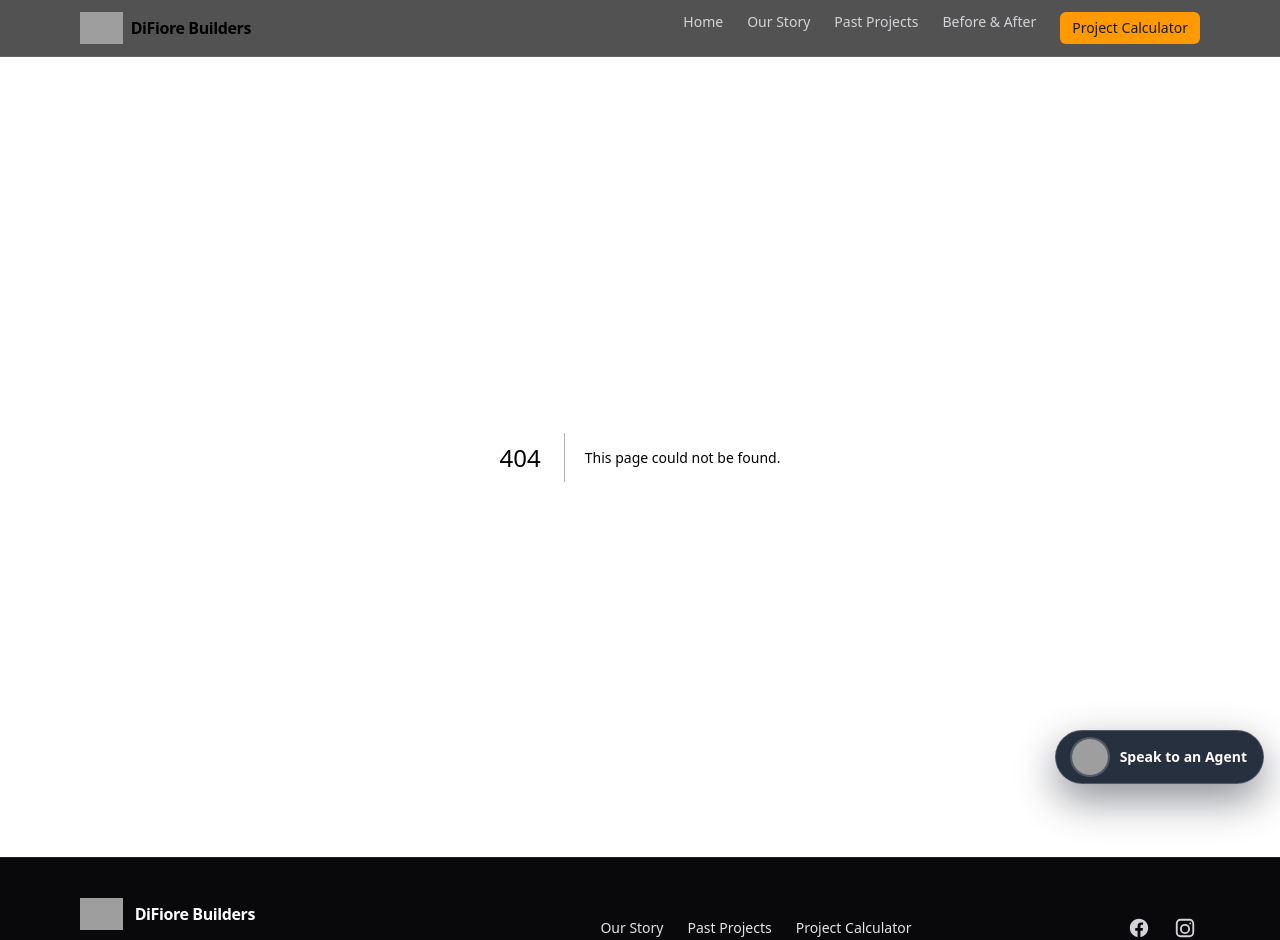
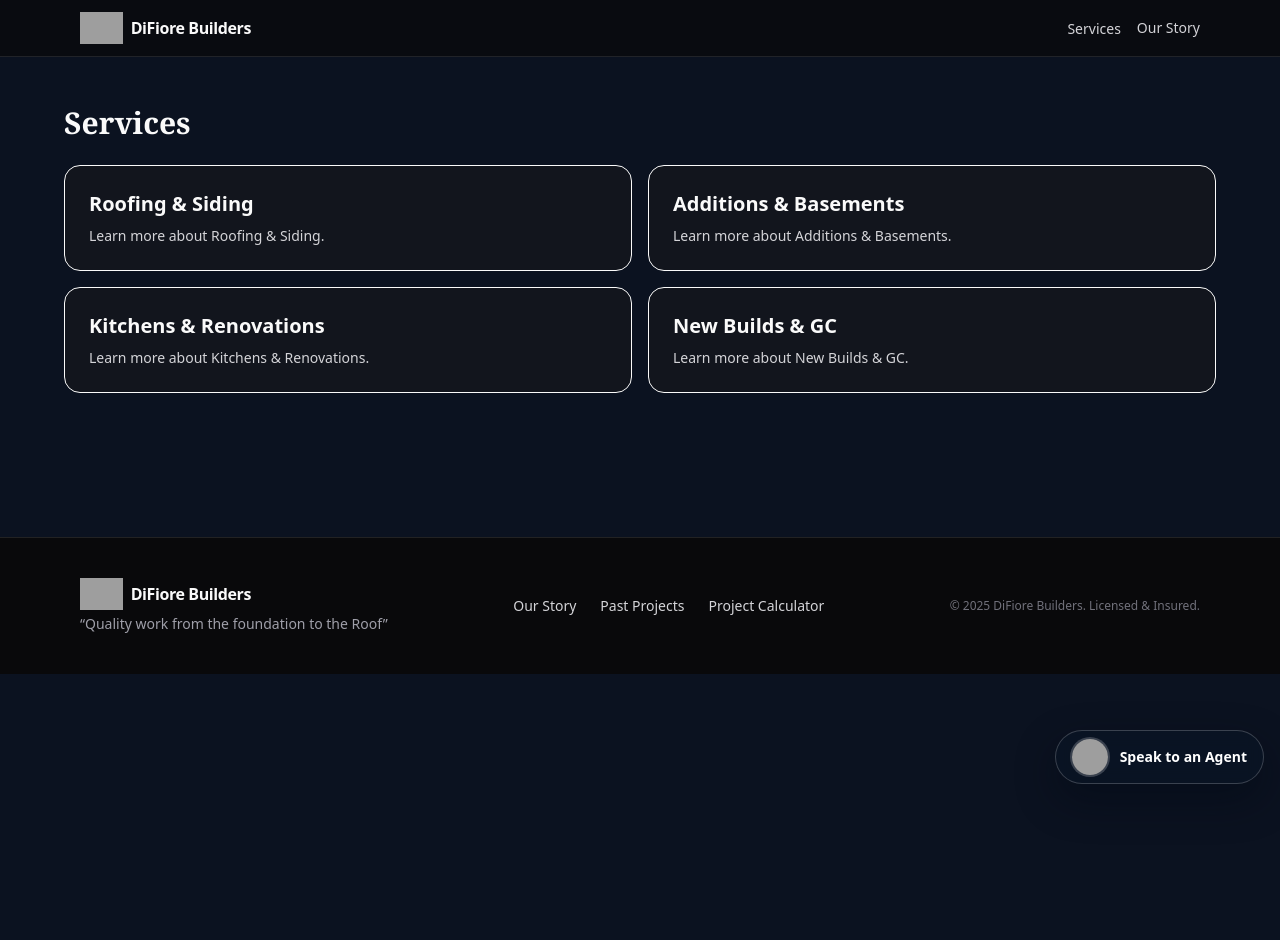
Before and after one commit to Revvitapps/difiore-site-next, a Next.js app: page /services in a window 1280 px wide. Before the commit this address had no page. Shown: the top 940 px of the page. After the commit the page ends 800 px from the top, so only its background shows below. Built offline with nearby package versions, Linux system fonts and the light colour scheme; grey boxes are pictures that could not be loaded.

Commit message:
chore: add services pages, header dropdown, reviews api placeholder

```diff
--- a/src/app/api/reviews/route.ts
+++ b/src/app/api/reviews/route.ts
@@ -1,7 +1,14 @@
-import { NextResponse } from 'next/server';
+import { NextResponse } from "next/server";
 
 export async function GET() {
-  // If you flip NEXT_PUBLIC_REVIEWS_MOCK=0 later, wire Google Places here.
-  // Returning an empty payload is fine while in mock mode on the client.
-  return NextResponse.json({ rating: 5.0, count: 13, reviews: [] }, { status: 200 });
+  // placeholder: client can call this. When ready, swap this
+  // to call Google Places / Business Profile (server-side) with your API key.
+  return NextResponse.json({
+    rating: 5.0,
+    count: 13,
+    reviews: [
+      { id: "m1", name: "John D.", rating: 5, text: "Great job, very responsive!" },
+      { id: "m2", name: "Sarah P.", rating: 5, text: "Beautiful workmanship." }
+    ]
+  });
 }
--- /dev/null
+++ b/src/app/services/additions-basements/page.tsx
@@ -0,0 +1,22 @@
+import type { Metadata } from "next";
+
+export const metadata: Metadata = {
+  title: "Additions & Basements",
+  description: "New space that looks like it was always part of your home.",
+  alternates: { canonical: "/services/additions-basements" },
+};
+
+export default function AdditionsBasementsPage() {
+  return (
+    <section className="px-4 py-12 md:py-16">
+      <div className="mx-auto max-w-4xl">
+        <h1 className="font-serif text-[clamp(30px,3.6vw,44px)] font-extrabold tracking-tight">
+          Additions &amp; Basements
+        </h1>
+        <p className="mt-3 text-zinc-300">
+          Primary suites &amp; sunrooms • Garage &amp; dormer expansions • Foundations to finishes
+        </p>
+      </div>
+    </section>
+  );
+}
--- /dev/null
+++ b/src/app/services/additions/page.tsx
@@ -0,0 +1,15 @@
+import Link from "next/link";
+export default function Additions() {
+  return (
+    <section className="px-4 py-12">
+      <div className="mx-auto max-w-5xl">
+        <h1 className="font-serif text-3xl font-extrabold">Additions & Basements</h1>
+        <p className="mt-4 text-[15px] text-zinc-200">New space that looks like it was always part of your home.</p>
+        <ul className="mt-6 list-disc pl-5 text-zinc-200">
+          <li>Primary suites & sunrooms</li>
+          <li>Garage & dormer expansions</li>
+        </ul>
+      </div>
+    </section>
+  );
+}
--- /dev/null
+++ b/src/app/services/kitchens-renovations/page.tsx
@@ -0,0 +1,22 @@
+import type { Metadata } from "next";
+
+export const metadata: Metadata = {
+  title: "Kitchens & Renovations",
+  description: "Smart layouts, durable materials, and beautiful details.",
+  alternates: { canonical: "/services/kitchens-renovations" },
+};
+
+export default function KitchensRenovationsPage() {
+  return (
+    <section className="px-4 py-12 md:py-16">
+      <div className="mx-auto max-w-4xl">
+        <h1 className="font-serif text-[clamp(30px,3.6vw,44px)] font-extrabold tracking-tight">
+          Kitchens &amp; Renovations
+        </h1>
+        <p className="mt-3 text-zinc-300">
+          Custom kitchens &amp; baths • Flooring, trim &amp; built-ins • Mechanical &amp; electrical updates
+        </p>
+      </div>
+    </section>
+  );
+}
--- /dev/null
+++ b/src/app/services/kitchens/page.tsx
@@ -0,0 +1,11 @@
+import Link from "next/link";
+export default function Kitchens() {
+  return (
+    <section className="px-4 py-12">
+      <div className="mx-auto max-w-5xl">
+        <h1 className="font-serif text-3xl font-extrabold">Kitchens & Renovations</h1>
+        <p className="mt-4 text-[15px] text-zinc-200">Smart layouts, durable materials, and beautiful details.</p>
+      </div>
+    </section>
+  );
+}
--- /dev/null
+++ b/src/app/services/new-builds-gc/page.tsx
@@ -0,0 +1,22 @@
+import type { Metadata } from "next";
+
+export const metadata: Metadata = {
+  title: "New Builds & General Construction",
+  description: "From plans to punch list — a streamlined, accountable process.",
+  alternates: { canonical: "/services/new-builds-gc" },
+};
+
+export default function NewBuildsGCPage() {
+  return (
+    <section className="px-4 py-12 md:py-16">
+      <div className="mx-auto max-w-4xl">
+        <h1 className="font-serif text-[clamp(30px,3.6vw,44px)] font-extrabold tracking-tight">
+          New Builds &amp; General Construction
+        </h1>
+        <p className="mt-3 text-zinc-300">
+          Framing &amp; envelopes • Energy-smart assemblies • Project management &amp; scheduling
+        </p>
+      </div>
+    </section>
+  );
+}
--- /dev/null
+++ b/src/app/services/new-builds/page.tsx
@@ -0,0 +1,11 @@
+import Link from "next/link";
+export default function NewBuilds() {
+  return (
+    <section className="px-4 py-12">
+      <div className="mx-auto max-w-5xl">
+        <h1 className="font-serif text-3xl font-extrabold">New Builds & General Construction</h1>
+        <p className="mt-4 text-[15px] text-zinc-200">From plans to punch list — a streamlined, accountable process.</p>
+      </div>
+    </section>
+  );
+}
--- /dev/null
+++ b/src/app/services/page.tsx
@@ -0,0 +1,26 @@
+import Link from "next/link";
+
+const SERVICES = [
+  { id: "roofing", title: "Roofing & Siding", href: "/services/roofing" },
+  { id: "additions", title: "Additions & Basements", href: "/services/additions" },
+  { id: "kitchens", title: "Kitchens & Renovations", href: "/services/kitchens" },
+  { id: "new-builds", title: "New Builds & GC", href: "/services/new-builds" },
+];
+
+export default function ServicesIndex() {
+  return (
+    <section className="px-4 py-12">
+      <div className="mx-auto max-w-6xl">
+        <h1 className="font-serif text-3xl font-extrabold mb-6">Services</h1>
+        <div className="grid gap-4 sm:grid-cols-2">
+          {SERVICES.map(s => (
+            <Link key={s.id} href={s.href} className="block p-6 rounded-2xl border bg-zinc-900/60">
+              <h2 className="text-xl font-semibold">{s.title}</h2>
+              <p className="mt-2 text-sm text-zinc-300">Learn more about {s.title}.</p>
+            </Link>
+          ))}
+        </div>
+      </div>
+    </section>
+  );
+}
--- /dev/null
+++ b/src/app/services/roofing-siding/page.tsx
@@ -0,0 +1,23 @@
+import type { Metadata } from "next";
+
+export const metadata: Metadata = {
+  title: "Roofing & Siding",
+  description: "Weather-tight systems, clean lines, and long-term performance.",
+  alternates: { canonical: "/services/roofing-siding" },
+};
+
+export default function RoofingSidingPage() {
+  return (
+    <section className="px-4 py-12 md:py-16">
+      <div className="mx-auto max-w-4xl">
+        <h1 className="font-serif text-[clamp(30px,3.6vw,44px)] font-extrabold tracking-tight">
+          Roofing &amp; Siding
+        </h1>
+        <p className="mt-3 text-zinc-300">
+          Full tear-offs &amp; re-roofs • Premium underlayments &amp; flashing • Color-matched trim &amp; accessories
+        </p>
+        {/* TODO: drop in rotating hero + pills like home section, tuned for this service */}
+      </div>
+    </section>
+  );
+}
--- /dev/null
+++ b/src/app/services/roofing/page.tsx
@@ -0,0 +1,22 @@
+import Link from "next/link";
+export default function Roofing() {
+  return (
+    <section className="px-4 py-12">
+      <div className="mx-auto max-w-5xl">
+        <h1 className="font-serif text-3xl font-extrabold">Roofing & Siding</h1>
+        <p className="mt-4 text-[15px] text-zinc-200">Weather-tight systems, clean lines, and long-term performance.</p>
+        <div className="mt-6 space-y-4">
+          <ul className="list-disc pl-5 text-zinc-200">
+            <li>Full tear-offs & re-roofs</li>
+            <li>Premium underlayments & flashing</li>
+            <li>Color-matched trim & accessories</li>
+          </ul>
+          <div className="mt-6 flex gap-3">
+            <Link href="/project-calculator" className="rounded-full bg-amber-500 px-4 py-2 text-zinc-900">Get a Quote</Link>
+            <Link href="/our-projects" className="rounded-full border px-4 py-2 text-white">See Projects</Link>
+          </div>
+        </div>
+      </div>
+    </section>
+  );
+}
--- a/src/components/Footer.tsx
+++ b/src/components/Footer.tsx
@@ -2,62 +2,35 @@ import Link from "next/link";
 
 export default function Footer() {
   return (
-    <footer
-      aria-label="Site footer"
-      className="relative z-50 border-t border-white/10 bg-zinc-950 text-zinc-200"
+    <footer className="border-t border-white/10 bg-zinc-950">
+      <div className="mx-auto flex max-w-6xl flex-col gap-6 px-4 py-10 md:flex-row md:items-center md:justify-between">
+        <div className="space-y-1">
+          <Link
+            href="/"
+            aria-label="Go to homepage"
+            className="flex items-center gap-2 hover:opacity-90"
           >
-      <div className="mx-auto flex max-w-6xl flex-col gap-8 px-4 py-10 md:flex-row md:items-center md:justify-between">
-        {/* Brand */}
-<div className="space-y-2">
-  <div className="flex items-center gap-3">
             <img
               src="/difiore-logo.png"
               alt="DiFiore Builders"
               className="h-8 w-auto"
-      loading="lazy"
-      decoding="async"
             />
-    <strong className="tracking-tight text-white">DiFiore Builders</strong>
-  </div>
+            <strong className="tracking-tight">DiFiore Builders</strong>
+          </Link>
           <p className="text-sm text-zinc-400">
             “Quality work from the foundation to the Roof”
           </p>
         </div>
 
-        {/* Nav */}
-        <nav className="flex flex-wrap items-center gap-6 text-sm">
+        <nav className="flex gap-6 text-sm text-zinc-300">
           <Link href="/our-story" className="hover:text-white">Our Story</Link>
           <Link href="/our-projects" className="hover:text-white">Past Projects</Link>
           <Link href="/project-calculator" className="hover:text-white">Project Calculator</Link>
         </nav>
 
-        {/* Social (inline SVGs so no deps) */}
-        <div className="flex items-center gap-4">
-          <a
-            href="https://facebook.com"
-            aria-label="Facebook"
-            className="rounded p-1 hover:bg-white/10"
-          >
-            <svg width="22" height="22" viewBox="0 0 24 24" fill="currentColor" className="text-zinc-300">
-              <path d="M22 12c0-5.522-4.477-10-10-10S2 6.478 2 12c0 4.991 3.657 9.128 8.438 9.878v-6.988H7.898v-2.89h2.54V9.797c0-2.506 1.492-3.89 3.777-3.89 1.094 0 2.238.195 2.238.195v2.46h-1.261c-1.243 0-1.631.772-1.631 1.562v1.875h2.773l-.443 2.89h-2.33v6.988C18.343 21.128 22 16.991 22 12z"/>
-            </svg>
-          </a>
-          <a
-            href="https://instagram.com"
-            aria-label="Instagram"
-            className="rounded p-1 hover:bg-white/10"
-          >
-            <svg width="22" height="22" viewBox="0 0 24 24" fill="currentColor" className="text-zinc-300">
-              <path d="M7 2h10a5 5 0 0 1 5 5v10a5 5 0 0 1-5 5H7a5 5 0 0 1-5-5V7a5 5 0 0 1 5-5zm0 2a3 3 0 0 0-3 3v10a3 3 0 0 0 3 3h10a3 3 0 0 0 3-3V7a3 3 0 0 0-3-3H7zm5 3.5A5.5 5.5 0 1 1 6.5 13 5.5 5.5 0 0 1 12 7.5zm0 2A3.5 3.5 0 1 0 15.5 13 3.5 3.5 0 0 0 12 9.5zM17.75 6a1 1 0 1 1-1 1 1 1 0 0 1 1-1z"/>
-            </svg>
-          </a>
-        </div>
-      </div>
-
-      <div className="border-t border-white/10">
-        <div className="mx-auto max-w-6xl px-4 py-4 text-center text-xs text-zinc-500">
+        <p className="text-xs text-zinc-500">
           © {new Date().getFullYear()} DiFiore Builders. Licensed &amp; Insured.
-        </div>
+        </p>
       </div>
     </footer>
   );
--- a/src/components/Header.tsx
+++ b/src/components/Header.tsx
@@ -1,34 +1,40 @@
 import Link from "next/link";
-import { site } from "@/lib/site";
+import { useState } from "react";
 
 export default function Header() {
+  const [open, setOpen] = useState(false);
   return (
     <header className="sticky top-0 z-50 border-b border-white/10 bg-zinc-950/70 backdrop-blur">
       <div className="mx-auto flex max-w-6xl items-center justify-between px-4 py-3">
         <Link href="/" className="flex items-center gap-2">
-          <img
-            src="/difiore-logo.png"
-            alt="DiFiore Builders"
-            className="h-8 w-auto"
-          />
-          <span className="font-semibold tracking-tight">{site.name}</span>
+          <img src="/difiore-logo.png" alt="DiFiore Builders" className="h-8 w-auto" />
+          <span className="font-semibold tracking-tight">DiFiore Builders</span>
         </Link>
-        <nav className="hidden gap-6 md:flex">
-          {site.nav.map((n) => (
-            <Link
-              key={n.href}
-              href={n.href}
+
+        <nav className="flex items-center gap-4">
+          <div className="relative">
+            <button
+              onMouseEnter={() => setOpen(true)}
+              onMouseLeave={() => setOpen(false)}
+              onClick={() => setOpen((s) => !s)}
               className="text-sm text-zinc-300 hover:text-white"
             >
-              {n.label}
-            </Link>
-          ))}
-          <Link
-            href="/project-calculator"
-            className="rounded-md bg-amber-500 px-3 py-1.5 text-sm font-medium text-zinc-900 hover:bg-amber-400"
-          >
-            Project Calculator
-          </Link>
+              Services
+            </button>
+
+            <div
+              onMouseEnter={() => setOpen(true)}
+              onMouseLeave={() => setOpen(false)}
+              className={(open ? "block" : "hidden") + " absolute right-0 mt-2 w-48 rounded-md bg-zinc-900/80 border border-white/10 shadow-lg"}
+            >
+              <Link href="/services/roofing" className="block px-4 py-2 text-sm text-zinc-100 hover:bg-white/5">Roofing & Siding</Link>
+              <Link href="/services/additions" className="block px-4 py-2 text-sm text-zinc-100 hover:bg-white/5">Additions</Link>
+              <Link href="/services/kitchens" className="block px-4 py-2 text-sm text-zinc-100 hover:bg-white/5">Kitchens</Link>
+              <Link href="/services/new-builds" className="block px-4 py-2 text-sm text-zinc-100 hover:bg-white/5">New Builds</Link>
+            </div>
+          </div>
+
+          <Link href="/our-story" className="hidden md:inline text-sm text-zinc-300 hover:text-white">Our Story</Link>
         </nav>
       </div>
     </header>
```
Also changed, not shown: 1 other file (tests, documents, lock files or other folders). Lines whose indentation alone changed are shown as unchanged.
